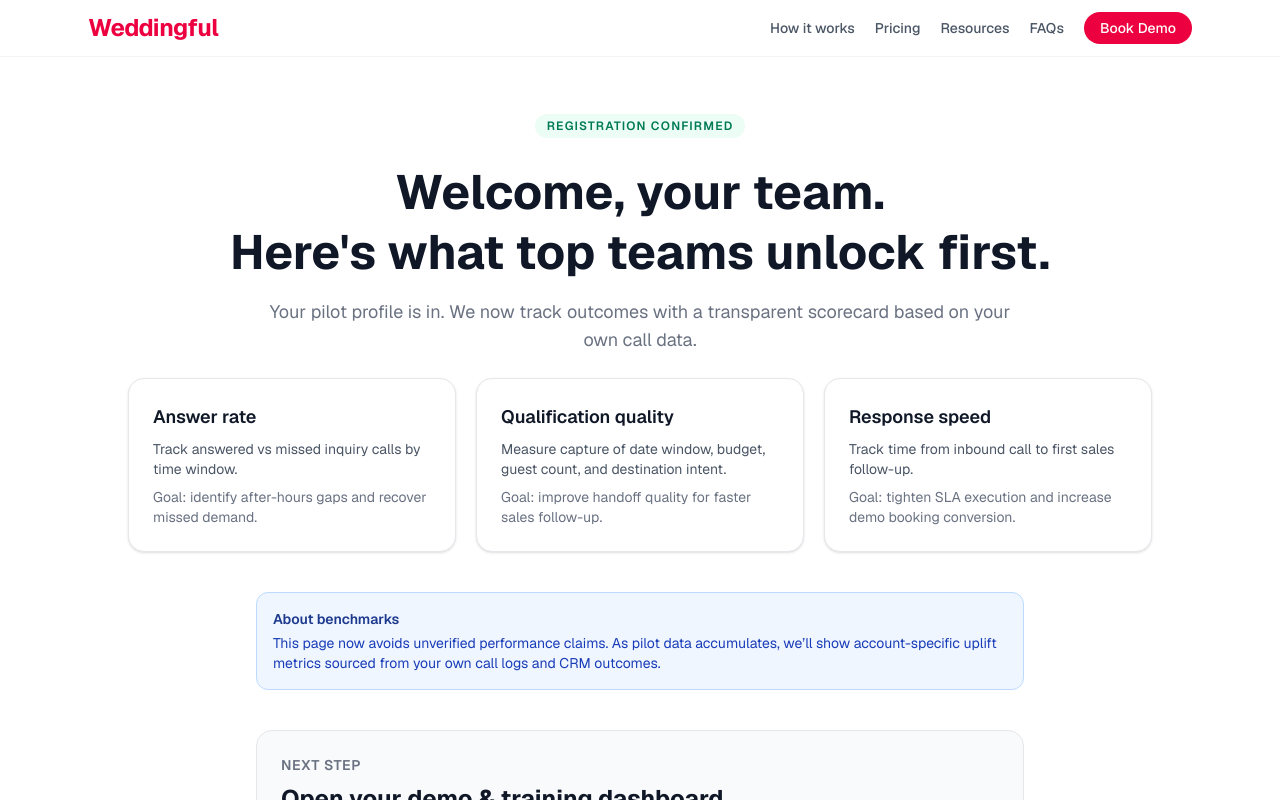
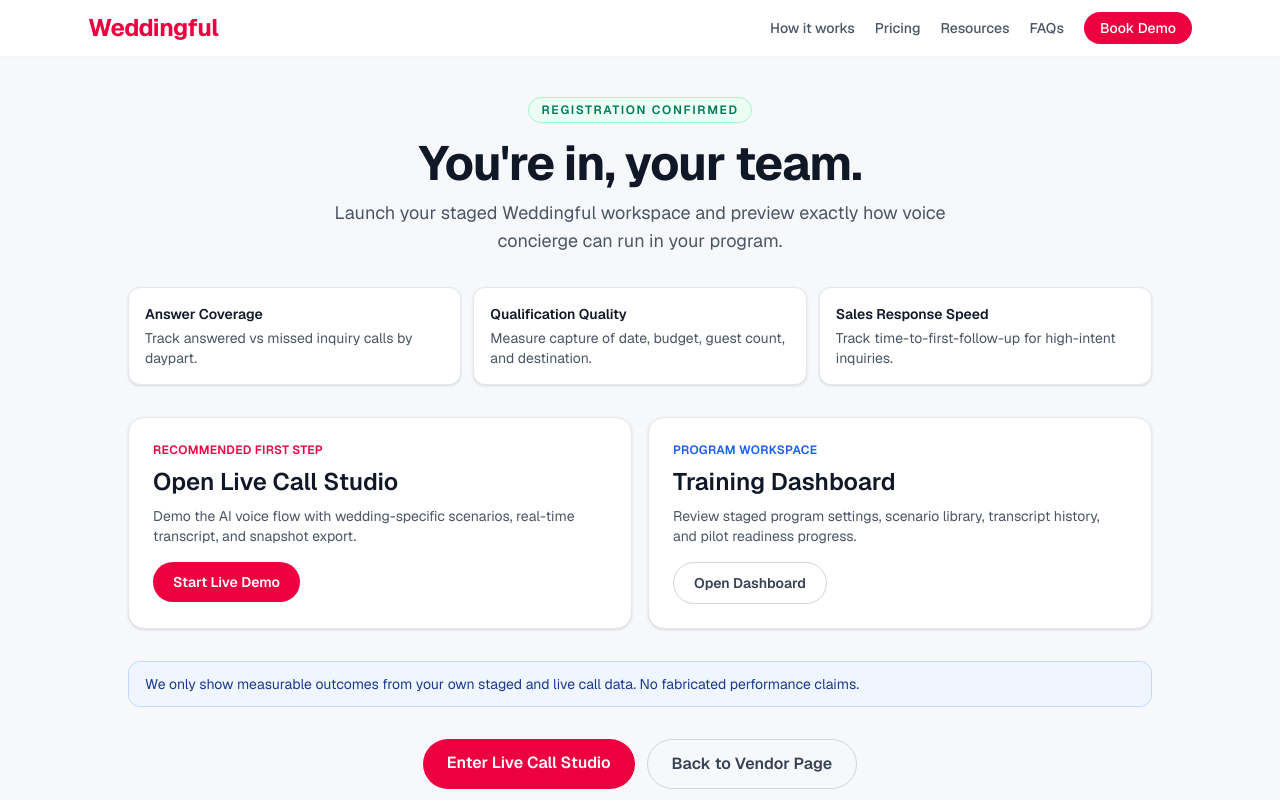
Before and after one commit to oskardiazdeleon/weddingful-deal-desk, a Next.js app in the folder weddingful-deal-desk/: page /vendors/confirmed in a window 1280 px wide. Shown: the top 800 px of the page. Built offline with nearby package versions, Linux system fonts and the light colour scheme.

Commit message:
Refine vendor confirmation UX with cleaner staged-demo entry layout

```diff
--- a/weddingful-deal-desk/app/vendors/confirmed/page.tsx
+++ b/weddingful-deal-desk/app/vendors/confirmed/page.tsx
@@ -17,81 +17,82 @@
   const emailReason = sp.emailReason || "";
 
   return (
-    <main className="min-h-screen bg-white px-6 py-14">
-      <section className="max-w-5xl mx-auto text-center">
-        <div className="inline-block bg-emerald-50 text-emerald-700 text-xs font-semibold uppercase tracking-widest px-3 py-1 rounded-full mb-6">
-          Registration confirmed
+    <main className="min-h-screen bg-[#f7f8fb] px-4 py-10 sm:px-6">
+      <section className="max-w-5xl mx-auto">
+        <div className="text-center mb-8">
+          <div className="inline-flex items-center rounded-full border border-emerald-200 bg-emerald-50 px-3 py-1 text-xs font-semibold uppercase tracking-[0.14em] text-emerald-700">
+            Registration Confirmed
+          </div>
+          <h1 className="mt-4 text-4xl sm:text-5xl font-bold tracking-tight text-gray-900">
+            You&apos;re in, {company}.
+          </h1>
+          <p className="mt-3 text-base sm:text-lg text-gray-600 max-w-2xl mx-auto">
+            Launch your staged Weddingful workspace and preview exactly how voice concierge can run in your program.
+          </p>
         </div>
-        <h1 className="text-5xl font-bold text-gray-900 leading-tight mb-4">
-          Welcome, {company}.
-          <br />
-          Here&apos;s what top teams unlock first.
-        </h1>
-        <p className="text-gray-500 text-lg mb-6 max-w-3xl mx-auto">
-          Your pilot profile is in. We now track outcomes with a transparent scorecard based on your own call data.
-        </p>
 
         {emailStatus === "not_sent" ? (
-          <div className="max-w-3xl mx-auto mb-8 rounded-xl border border-amber-200 bg-amber-50 p-4 text-left">
-            <p className="text-sm font-semibold text-amber-900">Registration saved. Confirmation email is not configured yet.</p>
-            <p className="text-sm text-amber-800 mt-1">
-              Your lead is in the system and follow-up queue. We can enable outbound email delivery next (provider key + sender domain).
-              {emailReason ? ` (reason: ${emailReason})` : ""}
-            </p>
+          <div className="mb-6 rounded-xl border border-amber-200 bg-amber-50 px-4 py-3 text-sm text-amber-900">
+            <span className="font-semibold">Lead captured.</span> Confirmation email is not configured yet.
+            {emailReason ? <span className="text-amber-800"> ({emailReason})</span> : null}
           </div>
         ) : emailStatus === "sent" ? (
-          <div className="max-w-3xl mx-auto mb-8 rounded-xl border border-emerald-200 bg-emerald-50 p-4 text-left">
-            <p className="text-sm font-semibold text-emerald-900">Confirmation email sent.</p>
-            <p className="text-sm text-emerald-800 mt-1">Check your inbox for pilot access and onboarding steps.</p>
+          <div className="mb-6 rounded-xl border border-emerald-200 bg-emerald-50 px-4 py-3 text-sm text-emerald-900">
+            <span className="font-semibold">Email sent.</span> Your onboarding summary is in your inbox.
           </div>
         ) : null}
 
-        <div className="grid md:grid-cols-3 gap-5 mb-10">
-          {[
-            [
-              "Answer rate",
-              "Track answered vs missed inquiry calls by time window.",
-              "Goal: identify after-hours gaps and recover missed demand.",
-            ],
-            [
-              "Qualification quality",
-              "Measure capture of date window, budget, guest count, and destination intent.",
-              "Goal: improve handoff quality for faster sales follow-up.",
-            ],
-            [
-              "Response speed",
-              "Track time from inbound call to first sales follow-up.",
-              "Goal: tighten SLA execution and increase demo booking conversion.",
-            ],
-          ].map(([label, desc, goal]) => (
-            <div key={label} className="rounded-2xl border border-gray-200 p-6 text-left bg-white shadow-sm">
-              <p className="text-lg font-semibold text-gray-900 mb-2">{label}</p>
-              <p className="text-sm text-gray-600 mb-2">{desc}</p>
-              <p className="text-sm text-gray-500">{goal}</p>
-            </div>
-          ))}
+        <div className="grid md:grid-cols-3 gap-3 mb-8">
+          <SignalCard title="Answer Coverage" desc="Track answered vs missed inquiry calls by daypart." />
+          <SignalCard title="Qualification Quality" desc="Measure capture of date, budget, guest count, and destination." />
+          <SignalCard title="Sales Response Speed" desc="Track time-to-first-follow-up for high-intent inquiries." />
         </div>
 
-        <div className="max-w-3xl mx-auto mb-10 rounded-xl border border-blue-200 bg-blue-50 p-4 text-left">
-          <p className="text-sm font-semibold text-blue-900">About benchmarks</p>
-          <p className="text-sm text-blue-800 mt-1">
-            This page now avoids unverified performance claims. As pilot data accumulates, we’ll show account-specific uplift metrics sourced from your own call logs and CRM outcomes.
-          </p>
+        <div className="grid md:grid-cols-2 gap-4 mb-8">
+          <div className="rounded-2xl border border-gray-200 bg-white p-6 shadow-sm">
+            <p className="text-xs uppercase tracking-wide text-rose-600 font-semibold mb-2">Recommended First Step</p>
+            <h2 className="text-2xl font-semibold text-gray-900 mb-2">Open Live Call Studio</h2>
+            <p className="text-sm text-gray-600 mb-4">
+              Demo the AI voice flow with wedding-specific scenarios, real-time transcript, and snapshot export.
+            </p>
+            <Link
+              href={`/vendors/live-demo?lead=${encodeURIComponent(lead)}&company=${encodeURIComponent(company)}&scenario=new-inquiry`}
+              className="inline-flex rounded-full bg-rose-600 text-white px-5 py-2.5 text-sm font-semibold hover:bg-rose-700"
+            >
+              Start Live Demo
+            </Link>
+          </div>
+
+          <div className="rounded-2xl border border-gray-200 bg-white p-6 shadow-sm">
+            <p className="text-xs uppercase tracking-wide text-blue-600 font-semibold mb-2">Program Workspace</p>
+            <h2 className="text-2xl font-semibold text-gray-900 mb-2">Training Dashboard</h2>
+            <p className="text-sm text-gray-600 mb-4">
+              Review staged program settings, scenario library, transcript history, and pilot readiness progress.
+            </p>
+            <Link
+              href={`/vendors/training-dashboard?lead=${encodeURIComponent(lead)}`}
+              className="inline-flex rounded-full border border-gray-300 px-5 py-2.5 text-sm font-semibold text-gray-700 hover:bg-gray-50"
+            >
+              Open Dashboard
+            </Link>
+          </div>
         </div>
 
-        <div className="rounded-2xl bg-gray-50 border border-gray-200 p-6 mb-8 text-left max-w-3xl mx-auto">
-          <p className="text-sm text-gray-500 mb-2 uppercase tracking-wider font-semibold">Next step</p>
-          <h2 className="text-2xl font-bold mb-2">Open your demo & training dashboard</h2>
-          <p className="text-gray-600">
-            Review your onboarding checklist, voice flow training modules, and the demo lead intelligence view.
-          </p>
+        <div className="rounded-xl border border-blue-200 bg-blue-50 px-4 py-3 text-sm text-blue-900 mb-8">
+          We only show measurable outcomes from your own staged and live call data. No fabricated performance claims.
         </div>
 
-        <div className="flex justify-center gap-3">
-          <Link href={`/vendors/training-dashboard?lead=${encodeURIComponent(lead)}`} className="rounded-full bg-rose-600 text-white px-6 py-3 font-semibold hover:bg-rose-700">
-            Enter Demo Dashboard
+        <div className="flex flex-wrap justify-center gap-3">
+          <Link
+            href={`/vendors/live-demo?lead=${encodeURIComponent(lead)}&company=${encodeURIComponent(company)}&scenario=new-inquiry`}
+            className="rounded-full bg-rose-600 text-white px-6 py-3 font-semibold hover:bg-rose-700"
+          >
+            Enter Live Call Studio
           </Link>
-          <Link href="/vendors" className="rounded-full border border-gray-300 px-6 py-3 font-semibold text-gray-700 hover:bg-gray-50">
+          <Link
+            href="/vendors"
+            className="rounded-full border border-gray-300 px-6 py-3 font-semibold text-gray-700 hover:bg-white"
+          >
             Back to Vendor Page
           </Link>
         </div>
@@ -99,3 +100,12 @@
     </main>
   );
 }
+
+function SignalCard({ title, desc }: { title: string; desc: string }) {
+  return (
+    <div className="rounded-xl border border-gray-200 bg-white p-4 shadow-sm">
+      <p className="text-sm font-semibold text-gray-900">{title}</p>
+      <p className="text-sm text-gray-600 mt-1">{desc}</p>
+    </div>
+  );
+}
```
